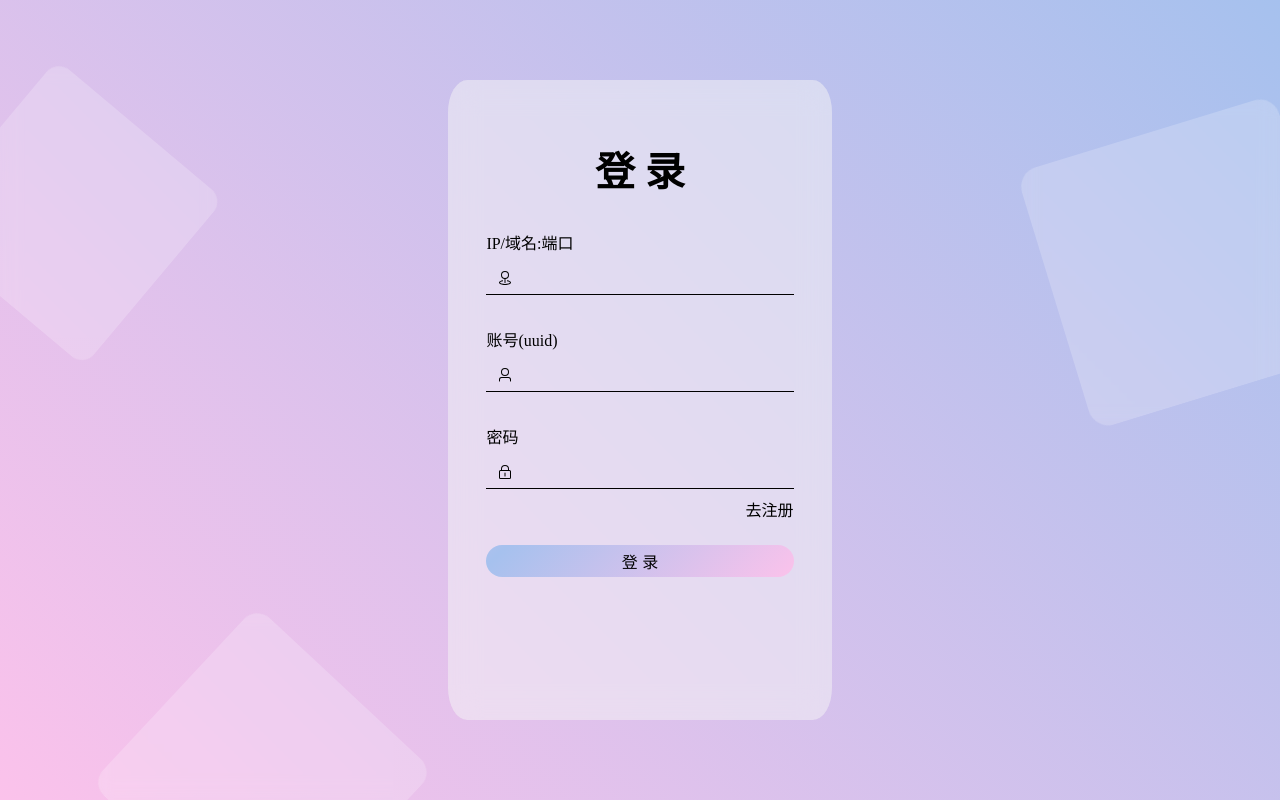
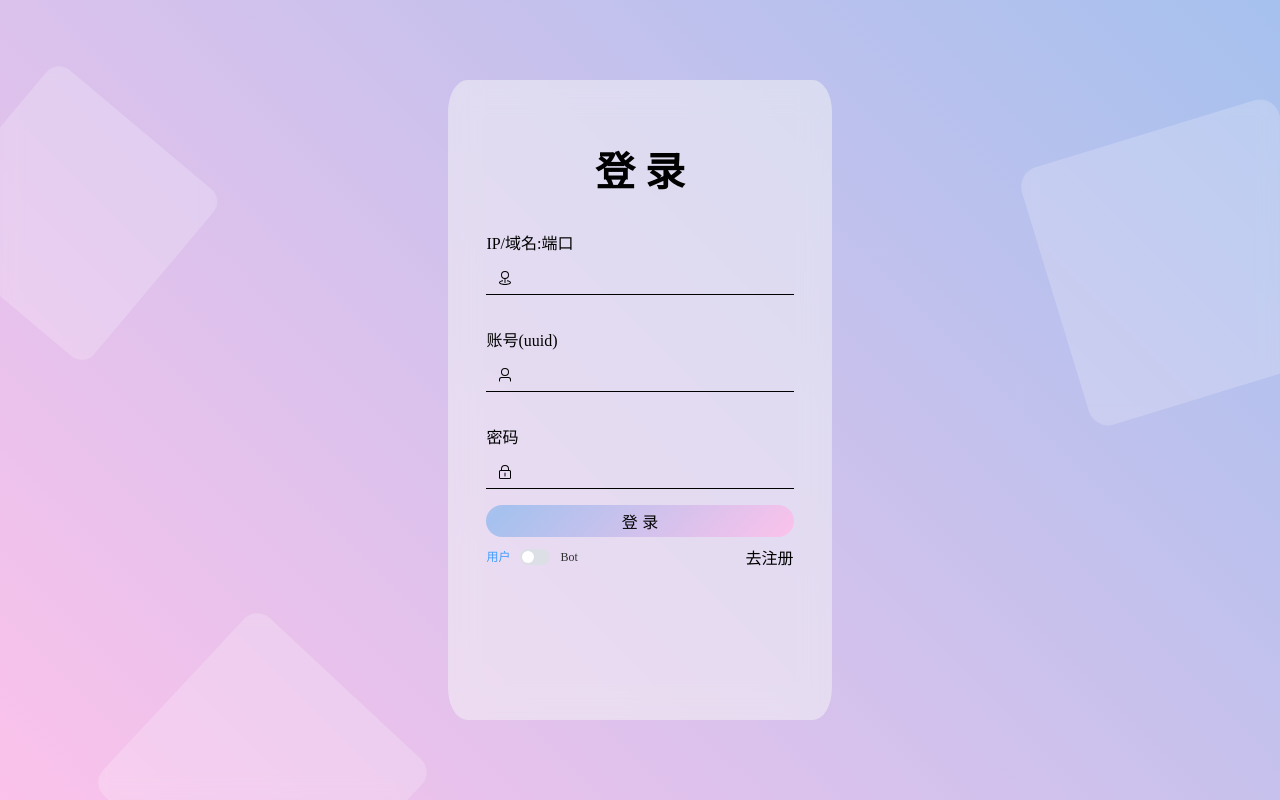
Before and after one commit to 123summertime/Mk.IX-Client, a Vue app: page /login in a window 1280 px wide. Built offline with nearby package versions, Linux system fonts and the light colour scheme.

Commit message:
dev login as bot

```diff
--- a/src/components/login/login.vue
+++ b/src/components/login/login.vue
@@ -8,14 +8,27 @@
     <span class="subTitle">密码</span>
     <el-input v-model="password" type="password" minlength="6" maxlength="20" prefix-icon="Lock" clearable />
   </div>
-  <div class="tools">
-    <span :class="errorPassword ? 'err' : 'def'">账号或密码不正确!</span>
-    <div @click="this.$emit('option')">去注册</div>
+  <div class="errBar" v-if="errorPassword">
+    <span class="err">账号或密码不正确!</span>
   </div>
   <div class="submit">
     <button @click="login" :disabled="clicked">登 录</button>
     <div class="anim"></div>
   </div>
+  <div class="tools">
+    <el-switch v-model="asBot" size='small' active-text="Bot" inactive-text="用户" />
+    <div @click="this.$emit('option')">去注册</div>
+  </div>
+
+  <el-dialog v-model="success" append-to-body title="Bot登录成功">
+    <div>token:<div class="token">{{ token }}</div></div>
+    <template #footer>
+      <span class="dialog-footer">
+        <el-button type="primary" @click="success = false">关闭</el-button>
+      </span>
+    </template>
+  </el-dialog>
+
 </template>
 
 <script>
@@ -28,25 +41,34 @@ export default {
   data() {
     return {
       adress: "",
-      account: "",
+      account: " ",
       password: "",
+      token: "",
       clicked: false,
       errorPassword: false,
+      asBot: false,
+      success: false,
     }
   },
   methods: {
     async login() {
       this.clicked = true
-      const URL = `http://${this.adress}/token?isBot=0`
+      const URL = `http://${this.adress}/token?isBot=${this.asBot ? '1': '0'}`
       const formData = `grant_type=password&username=${this.account}&password=${this.password}`
 
       axios.post(URL, formData, {
         headers: { 'Content-Type': 'application/x-www-form-urlencoded' }
       }).then(response => {
-        localStorage.setItem("adress", this.adress)
-        localStorage.setItem("account", this.account)
-        localStorage.setItem("token", response["data"]["access_token"])
-        router.push('/chat')
+        if (this.asBot) {
+          this.success = true
+          this.clicked = false
+          this.token = response["data"]["access_token"]
+        } else {
+          localStorage.setItem("adress", this.adress)
+          localStorage.setItem("account", this.account)
+          localStorage.setItem("token", response["data"]["access_token"])
+          router.push('/chat')
+        }
       }).catch(error => {
         this.errorPassword = true
         this.clicked = false
@@ -81,7 +103,7 @@ export default {
   width: 100%;
   height: 2rem;
   border-radius: 1rem;
-  margin-top: 1.5rem;
+  margin-top: 1rem;
   overflow: hidden;
 }
 
@@ -136,12 +158,17 @@ export default {
   color: var(--el-color-danger);
 }
 
+.errBar {
+  margin-top: 0.5rem;
+}
+
 .err {
   color: var(--el-color-danger);
 }
 
-.def {
-  color: transparent;
+.token {
+  color: var(--el-color-danger);
+  word-break: break-all;
 }
 
 /* 覆盖原样式 */
--- a/src/components/login/loginPage.vue
+++ b/src/components/login/loginPage.vue
@@ -34,7 +34,7 @@ export default {
     const token = localStorage.getItem("token") ?? ""
 
     if (adress && token) {
-      const URL = `http://${adress}/profile`
+      const URL = `http://${adress}/check`
       axios.get(URL, {
         headers: { 'Authorization': `Bearer ${token}` }
       }).then(res => {
@@ -74,7 +74,7 @@ export default {
   padding: 7.5vh 3vw;
   border-radius: 5%;
   overflow: scroll;
-  z-index: 114514;
+  z-index: 10;
 }
 
 .view::-webkit-scrollbar {
--- a/src/components/login/register.vue
+++ b/src/components/login/register.vue
@@ -8,16 +8,16 @@
     <span class="subTitle">密码</span>
     <el-input v-model="password" type="password" minlength="6" maxlength="20" prefix-icon="Lock" clearable />
   </div>
-  <div class="tools">
-    <div @click="this.$emit('option')">去登录</div>
-  </div>
   <div class="submit">
     <button @click="register" :disabled="clicked">注 册</button>
     <div class="anim"></div>
   </div>
+  <div class="tools">
+    <div @click="this.$emit('option')">去登录</div>
+  </div>
 
-  <el-dialog v-model="success" title="注册成功">
-    <span>您的uuid为<span class="uuid">{{ uuid }}</span></span>
+  <el-dialog v-model="success" append-to-body title="注册成功">
+    <div>您的uuid为<span class="uuid">{{ uuid }}</span></div>
     <template #footer>
       <span class="dialog-footer">
         <el-button type="primary" @click="this.$emit('option')">去登录</el-button>
@@ -25,14 +25,15 @@
     </template>
   </el-dialog>
 
-  <el-dialog v-model="fail" title="注册失败">
-    <span>请重试</span>
+  <el-dialog v-model="fail" append-to-body title="注册失败">
+    <div>请重试</div>
     <template #footer>
       <span class="dialog-footer">
         <el-button type="primary" @click="fail = false">重试</el-button>
       </span>
     </template>
   </el-dialog>
+
 </template>
 
 <script>
@@ -92,7 +93,7 @@ export default {
   width: 100%;
   height: 2rem;
   border-radius: 1rem;
-  margin-top: 1.5rem;
+  margin-top: 1rem;
   overflow: hidden;
 }
 
--- a/src/router/index.js
+++ b/src/router/index.js
@@ -37,7 +37,6 @@ router.beforeEach((to, from, next) => {
   const adress = localStorage.getItem("adress") ?? ""
   const token = localStorage.getItem("token") ?? ""
   const URL = `http://${adress}/check`
-  // TODO: /profile -> /check and add bot option
 
   axios.get(URL, {
     headers: { 'Authorization': `Bearer ${token}` }
```
